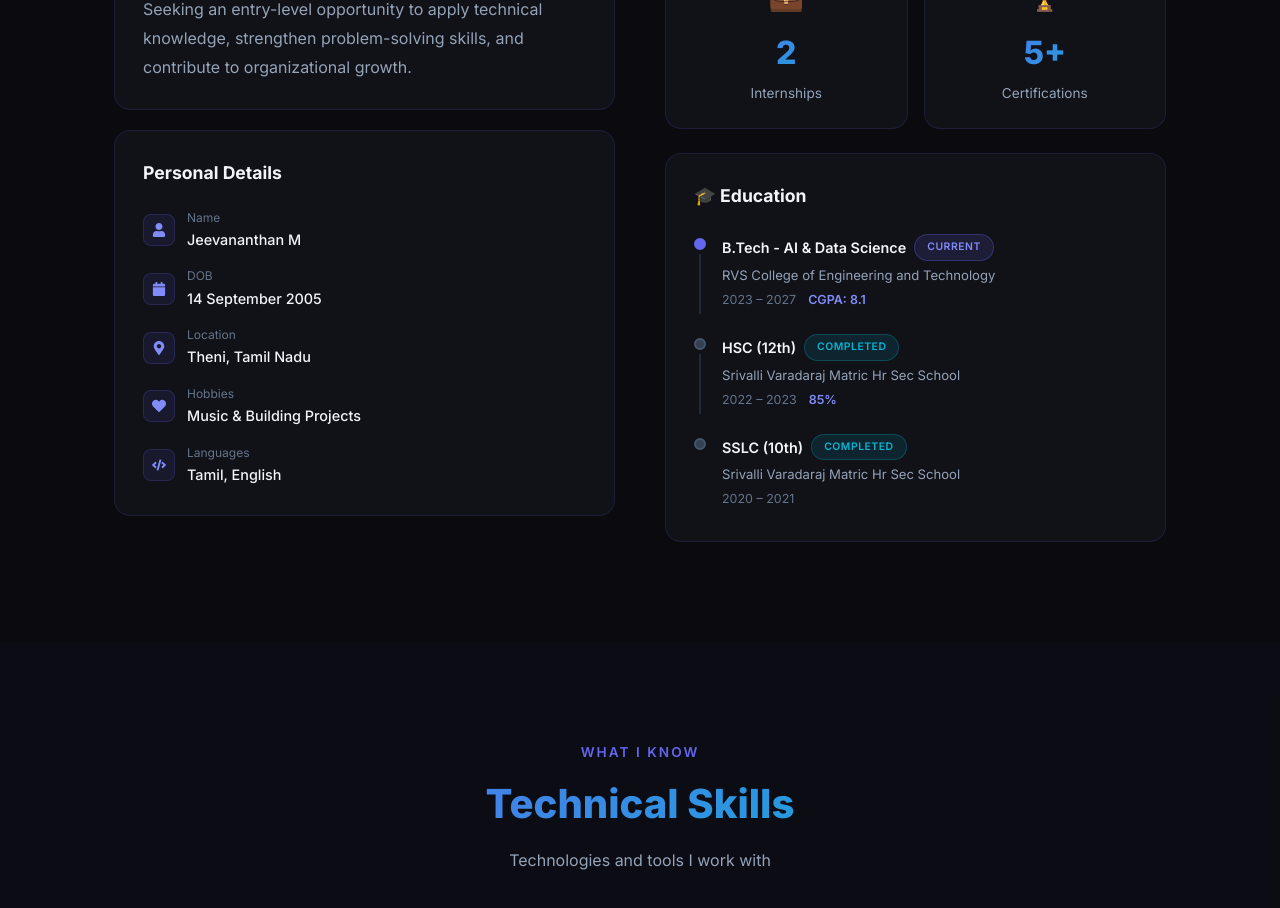
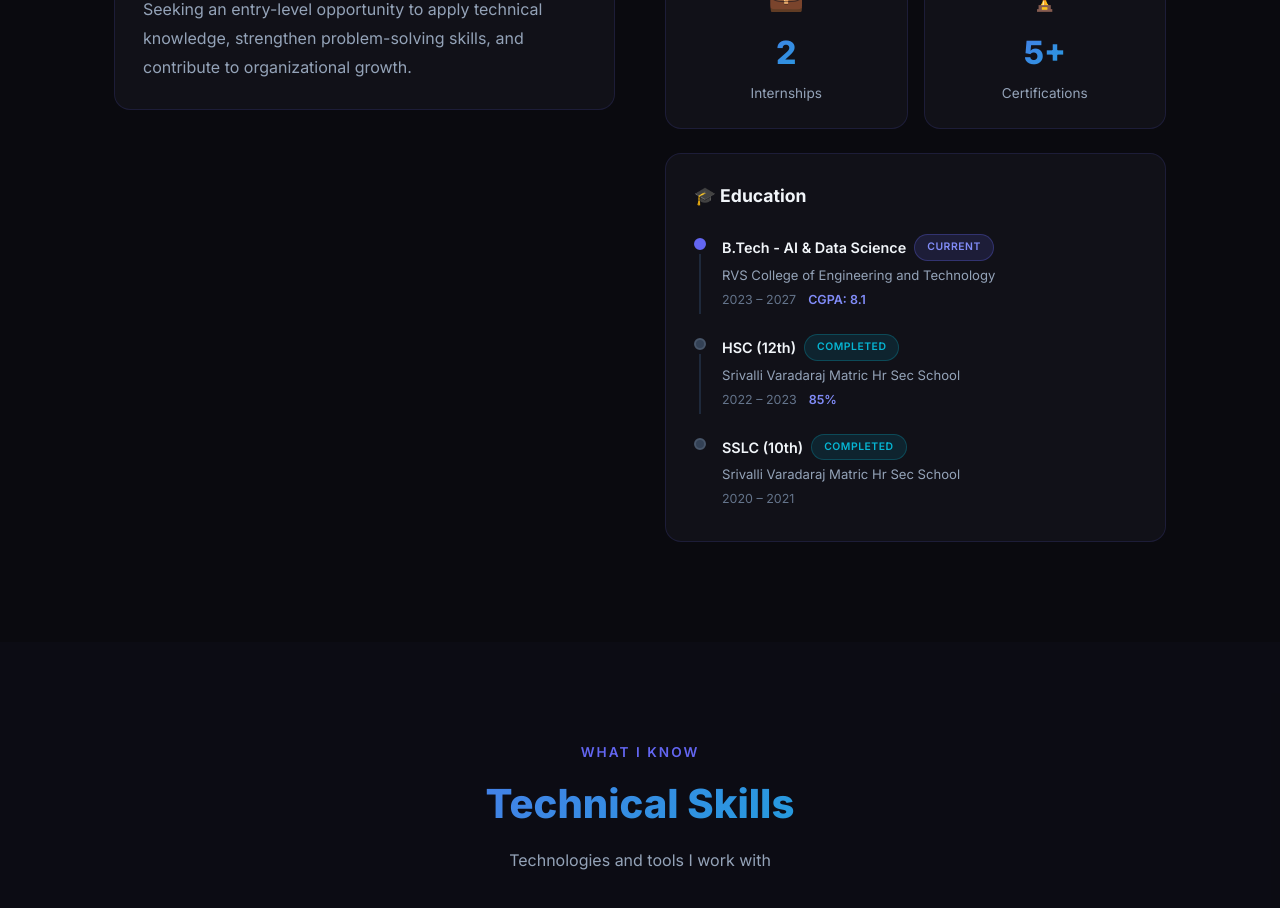
Before and after one commit to MJeevananthan/portfolio, a React (Vite) app: page / in a window 1280 px wide. Shown: the part 1340-2248 px from the top of the page. Built offline with nearby package versions, Linux system fonts and the light colour scheme.

Commit message:
Remove personal details section from about page

```diff
--- a/src/components/About.jsx
+++ b/src/components/About.jsx
@@ -1,5 +1,4 @@
 import { motion } from 'framer-motion'
-import { FaUser, FaCalendar, FaMapMarkerAlt, FaHeart, FaCode } from 'react-icons/fa'
 
 const fadeInLeft = {
   initial: { opacity: 0, x: -50 },
@@ -20,14 +19,6 @@ const stats = [
   { value: '2+', label: 'Projects', icon: '🚀' },
   { value: '2', label: 'Internships', icon: '💼' },
   { value: '5+', label: 'Certifications', icon: '🏆' },
-]
-
-const details = [
-  { icon: <FaUser size={14} />, label: 'Name', value: 'Jeevananthan M' },
-  { icon: <FaCalendar size={14} />, label: 'DOB', value: '14 September 2005' },
-  { icon: <FaMapMarkerAlt size={14} />, label: 'Location', value: 'Theni, Tamil Nadu' },
-  { icon: <FaHeart size={14} />, label: 'Hobbies', value: 'Music & Building Projects' },
-  { icon: <FaCode size={14} />, label: 'Languages', value: 'Tamil, English' },
 ]
 
 export default function About() {
@@ -69,30 +60,6 @@ export default function About() {
               </p>
             </div>
 
-            <div className="card" style={{ marginTop: '20px' }}>
-              <h3 style={{ fontSize: '1.1rem', fontWeight: 700, marginBottom: '20px', color: '#f1f5f9' }}>
-                Personal Details
-              </h3>
-              <div style={{ display: 'flex', flexDirection: 'column', gap: '14px' }}>
-                {details.map((d) => (
-                  <div key={d.label} style={{ display: 'flex', alignItems: 'center', gap: '12px' }}>
-                    <div style={{
-                      width: 32, height: 32, borderRadius: '8px',
-                      background: 'rgba(99,102,241,0.1)',
-                      border: '1px solid rgba(99,102,241,0.2)',
-                      display: 'flex', alignItems: 'center', justifyContent: 'center',
-                      color: '#818cf8', flexShrink: 0,
-                    }}>
-                      {d.icon}
-                    </div>
-                    <div>
-                      <span style={{ color: '#64748b', fontSize: '0.75rem', display: 'block' }}>{d.label}</span>
-                      <span style={{ color: '#f1f5f9', fontSize: '0.9rem', fontWeight: 500 }}>{d.value}</span>
-                    </div>
-                  </div>
-                ))}
-              </div>
-            </div>
           </motion.div>
 
           {/* Right: Stats + Education */}
```
